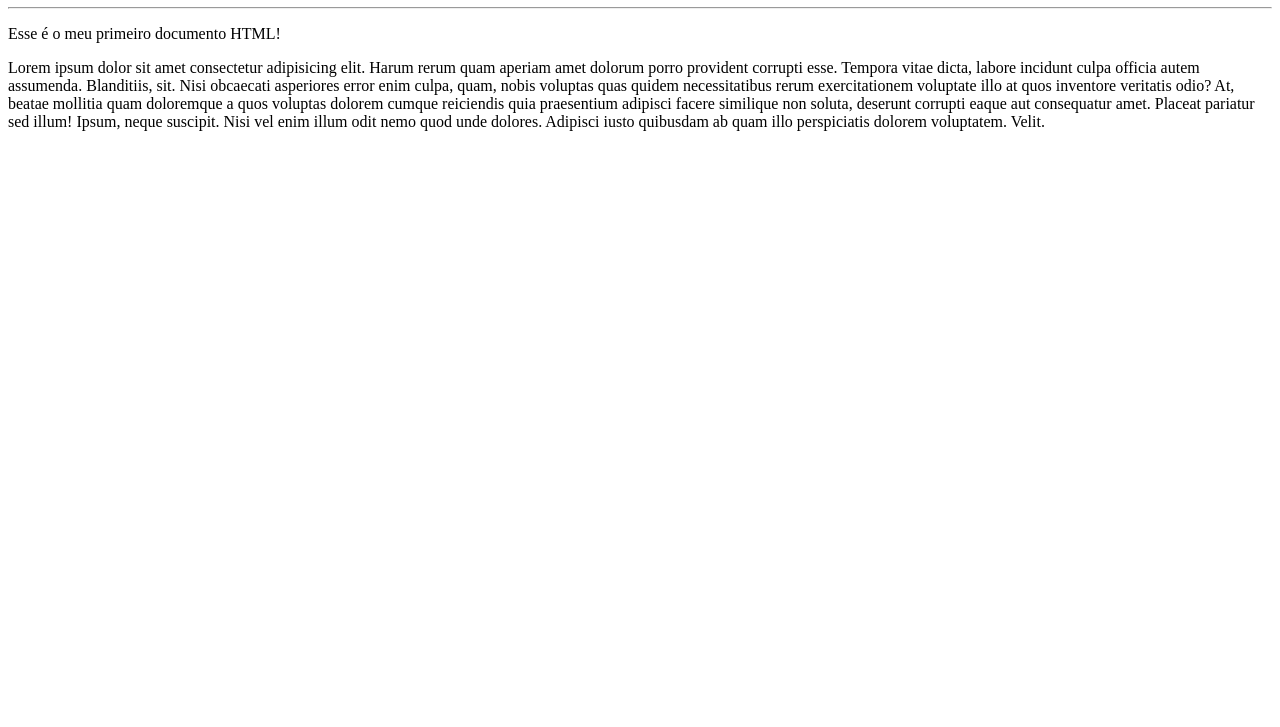
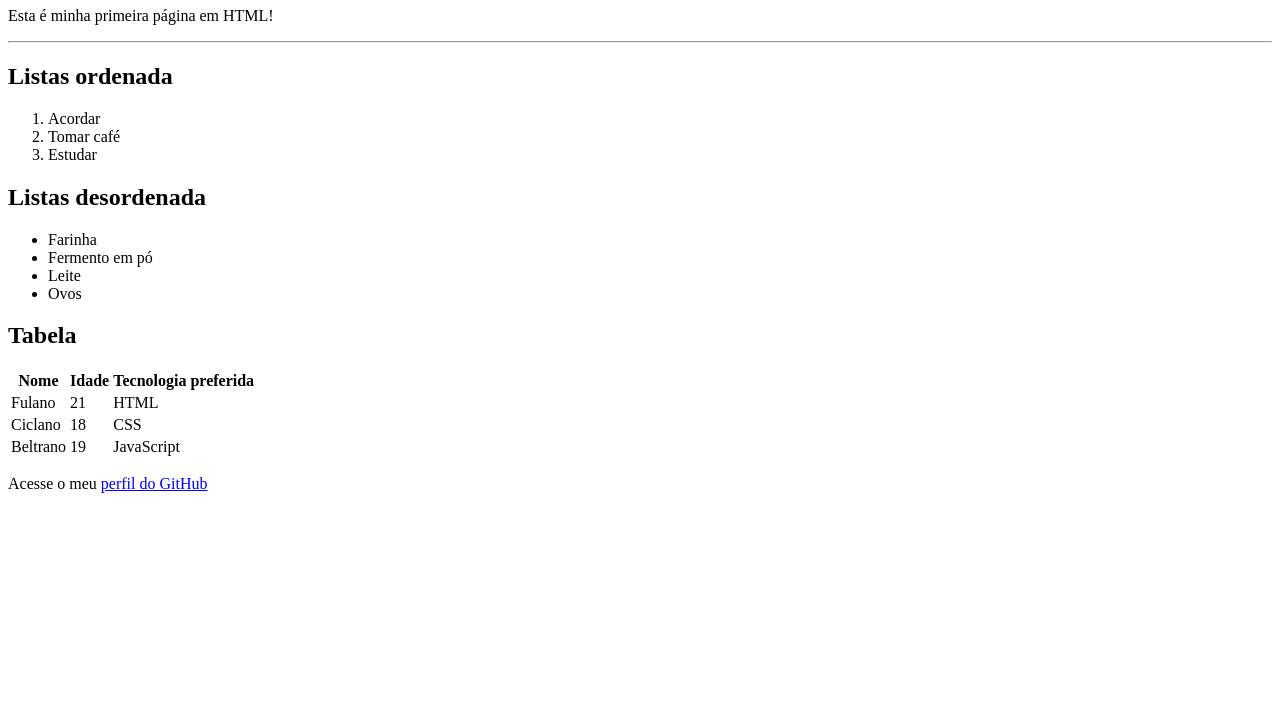
Before and after one commit to flavianitto/hello-world, a plain HTML site: page atividade02/index.html in a window 1280 px wide. Shown: the part 73-800 px from the top of the page. Drawn offline with Linux system fonts and the light colour scheme.

Commit message:
atividade 2

```diff
--- a/atividade02/index.html
+++ b/atividade02/index.html
@@ -4,12 +4,58 @@
     <meta charset="UTF-8">
     <meta http-equiv="X-UA-Compatible" content="IE=edge">
     <meta name="viewport" content="width=device-width, initial-scale=1.0">
-    <title>Meu primeiro exercício</title>
+    <title>Atividade 2</title>
 </head>
 <body>
-    <h1>Olá, Mundo!</h1>
+
+    <h1>Exemplo de elementos HTML</h1>
+    <p>Esta é minha primeira página em HTML!</p>
     <hr>
-    <p>Esse é o meu primeiro documento HTML!</p>
-    <p>Lorem ipsum dolor sit amet consectetur adipisicing elit. Harum rerum quam aperiam amet dolorum porro provident corrupti esse. Tempora vitae dicta, labore incidunt culpa officia autem assumenda. Blanditiis, sit. Nisi obcaecati asperiores error enim culpa, quam, nobis voluptas quas quidem necessitatibus rerum exercitationem voluptate illo at quos inventore veritatis odio? At, beatae mollitia quam doloremque a quos voluptas dolorem cumque reiciendis quia praesentium adipisci facere similique non soluta, deserunt corrupti eaque aut consequatur amet. Placeat pariatur sed illum! Ipsum, neque suscipit. Nisi vel enim illum odit nemo quod unde dolores. Adipisci iusto quibusdam ab quam illo perspiciatis dolorem voluptatem. Velit.</p>
+    <h2>Listas ordenada</h2>
+    <ol type="1">
+        <li>Acordar
+        <li>Tomar café</li>
+        <li>Estudar</li>
+    </ol>
+
+    <h2>Listas desordenada</h2>
+    <ul>
+        <li>Farinha</li>
+        <li>Fermento em pó</li>
+        <li>Leite</li>
+        <li>Ovos</li>
+    </ul>
+
+    <h2>Tabela</h2>
+    <table>
+        <thead>
+            <tr>
+                <th>Nome</th>
+                <th>Idade</th>
+                <th>Tecnologia preferida</th>
+            </tr>
+        </thead>
+        <tbody>
+            <tr>
+                <td>Fulano</td>
+                <td>21</td>
+                <td>HTML</td>
+            </tr>
+            <tr>
+                <td>Ciclano</td>
+                <td>18</td>
+                <td>CSS</td>
+            </tr>
+            <tr>
+                <td>Beltrano</td>
+                <td>19</td>
+                <td>JavaScript</td>
+            </tr>
+        </tbody>
+    </table>
+
+    <p>
+        Acesse o meu <a href="https://github.com/flavianitto" target="_blank">perfil do GitHub</a>
+    </p>
 </body>
 </html>
```
